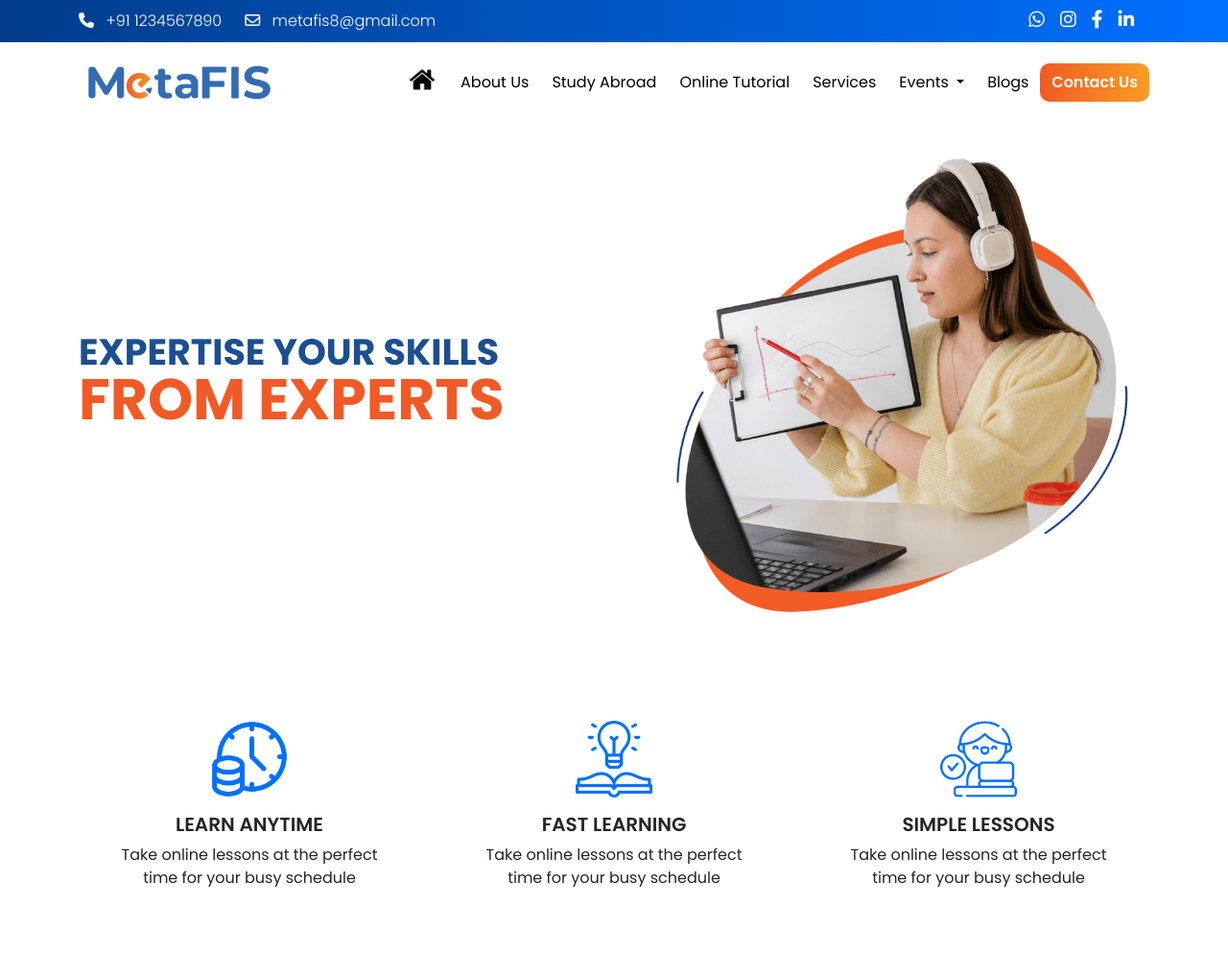
After one commit to viveknhc/edumetafis, a PHP site: page /mentorship in a window 1280 px wide. The commit adds this page. Shown: the top 1017 px of the page at 96% size. Run offline with PHP 8.4, Linux system fonts and the light colour scheme.

Commit message:
05/08/23

```diff
--- a/assets/css/style.css
+++ b/assets/css/style.css
@@ -766,7 +766,6 @@ section {
 .career-content {
     max-width: 36%;
     max-width: 36%;
-
     display: flex;
     flex-direction: column;
     justify-content: center;
@@ -776,6 +775,7 @@ section {
 
 .career-index {
     background-image: url('../images/career/background.png');
+    height: 100vh;
     background-size: cover;
     background-position: center center;
     background-repeat: no-repeat;
--- /dev/null
+++ b/mentorship.php
@@ -0,0 +1,93 @@
+<?php include 'partials/header.php';?>
+
+<header>
+    <div class="tutorial-banner inner">
+   <div class="container">
+    <div class="row">
+        <div class="col-lg-6 left-side">
+            <div>
+                <h1>
+
+                    Expertise your skills <br> <span class="mt-5">from Experts</span>
+                </h1>
+            </div>
+        </div>
+        <div class="col-lg-6">
+            <div>
+                <img class="img-fluid" src="assets/images/online-tutorial/banner.png" alt="image">
+            </div>
+        </div>
+    </div>
+   </div>
+    </div>
+</header>
+
+
+<section class="online-tutorial-feature section">
+    <div class="container">
+        <div class="row row-cols-1 row-cols-md-3 g-4">
+            <div class="col">
+                <div class="card h-100">
+                    <img src="assets/images/online-tutorial/icon1.png" class="card-img-top" alt="...">
+                    <div class="card-body">
+                        <h5 class="card-title">Learn anytime</h5>
+                        <p class="card-text">Take online lessons at the perfect time for your busy schedule</p>
+                    </div>
+                </div>
+            </div>
+            <div class="col">
+                <div class="card h-100">
+                    <img src="assets/images/online-tutorial/icon2.png" class="card-img-top" alt="...">
+                    <div class="card-body">
+                        <h5 class="card-title">Fast learning</h5>
+                        <p class="card-text">Take online lessons at the perfect time for your busy schedule</p>
+                    </div>
+                </div>
+            </div>
+            <div class="col">
+                <div class="card h-100">
+                    <img src="assets/images/online-tutorial/icon3.png" class="card-img-top" alt="...">
+                    <div class="card-body">
+                        <h5 class="card-title">Simple lessons</h5>
+                        <p class="card-text">Take online lessons at the perfect time for your busy schedule</p>
+                    </div>
+                </div>
+            </div>
+
+        </div>
+
+
+    </div>
+</section>
+
+<section class="tutorial-what-offer section">
+    <div class="container">
+        <div class="row">
+            <div class="col-lg-6">
+                <div>
+                    <h5 class="section-top-head">online tutorial</h5>
+                    <h2 class="section-head">what we offer</h2>
+                </div>
+
+                <p>
+                    Lorem ipsum dolor sit amet consectetur adipisicing elit. Distinctio harum tempora officiis iusto
+                    eum, rerum vel numquam quam nisi nemo fugit doloribus aperiam sed repellat animi vero quo itaque
+                    cupiditate.
+                </p>
+
+                <p>
+                    Lorem ipsum dolor sit amet consectetur adipisicing elit. Distinctio harum tempora officiis iusto
+                    eum, rerum vel numquam quam nisi nemo fugit doloribus aperiam sed repellat animi vero quo itaque
+                    cupiditate.
+                </p>
+            </div>
+            <div class="col-lg-6">
+<div>
+    <img class="img-fluid" src="assets/images/online-tutorial/who.jpg" alt="image">
+</div>
+            </div>
+        </div>
+    </div>
+</section>
+
+<?php include 'partials/footer.php';?>
--- a/services.php
+++ b/services.php
@@ -70,7 +70,7 @@
                     </div>
                     <div class="blog-date-button">
 
-                        <a href="#" class="read-more-btn">Read More<i class="fa-solid fa-arrow-right ms-2"></i></a>
+                        <a href="mentorship" class="read-more-btn">Read More<i class="fa-solid fa-arrow-right ms-2"></i></a>
                     </div>
                 </div>
             </div>
```
Also changed, not shown: student-counselling.php (+8 -6 lines), assets/images/student-counselling/college-student.png (added).
